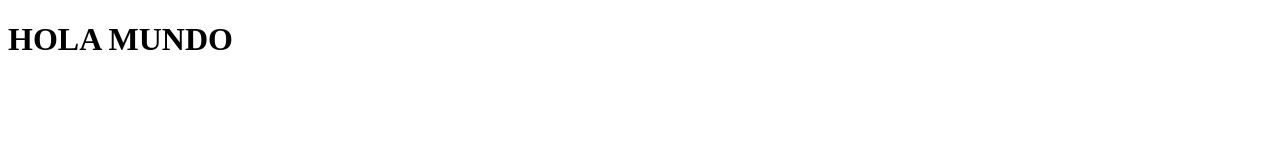
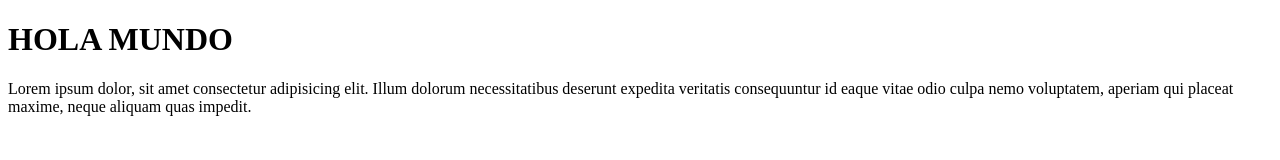
Before and after one commit to nonotel/git_flow_example, a plain HTML site: page index.html in a window 1280 px wide. Drawn offline with Linux system fonts and the light colour scheme.

Commit message:
feature: add text

```diff
--- a/index.html
+++ b/index.html
@@ -7,5 +7,6 @@
 </head>
 <body>
     <h1>HOLA MUNDO</h1>
+    <p>Lorem ipsum dolor, sit amet consectetur adipisicing elit. Illum dolorum necessitatibus deserunt expedita veritatis consequuntur id eaque vitae odio culpa nemo voluptatem, aperiam qui placeat maxime, neque aliquam quas impedit.</p>
 </body>
 </html>
```
